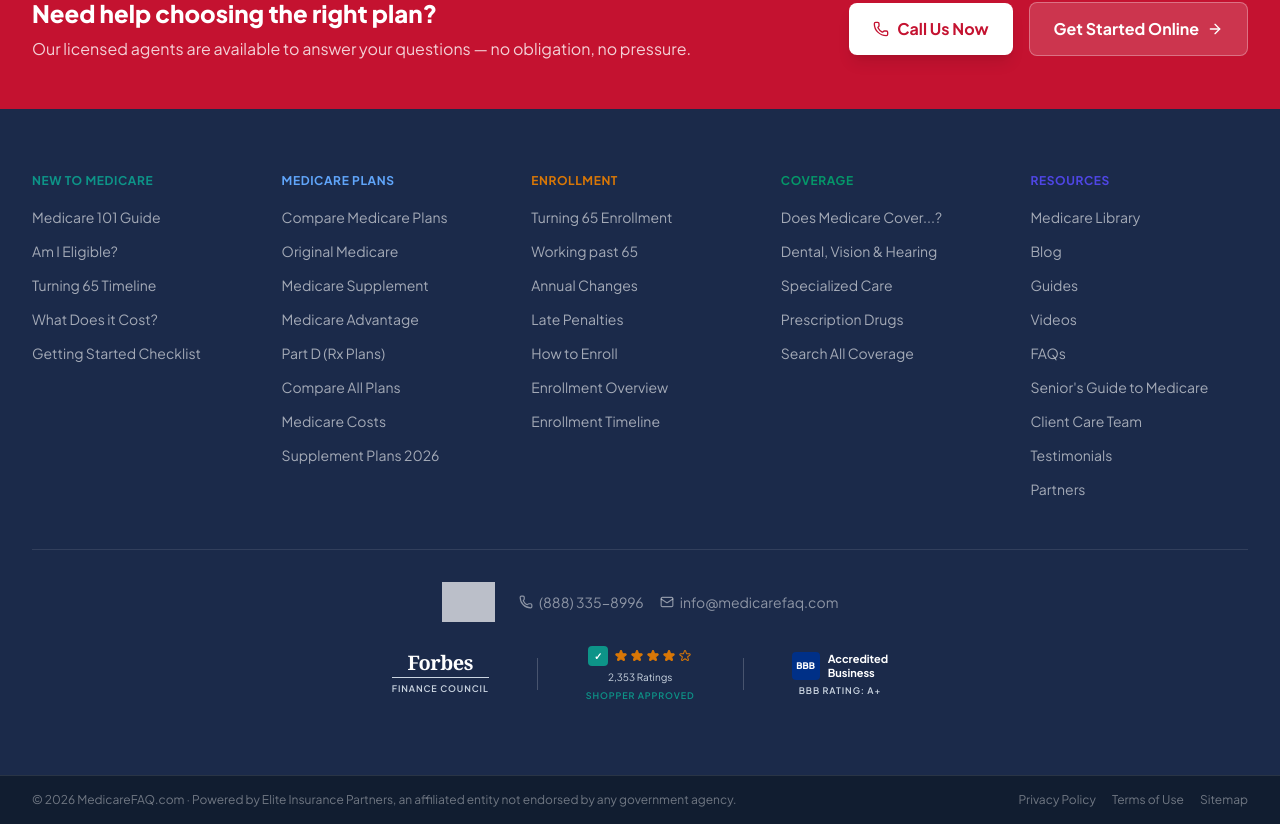
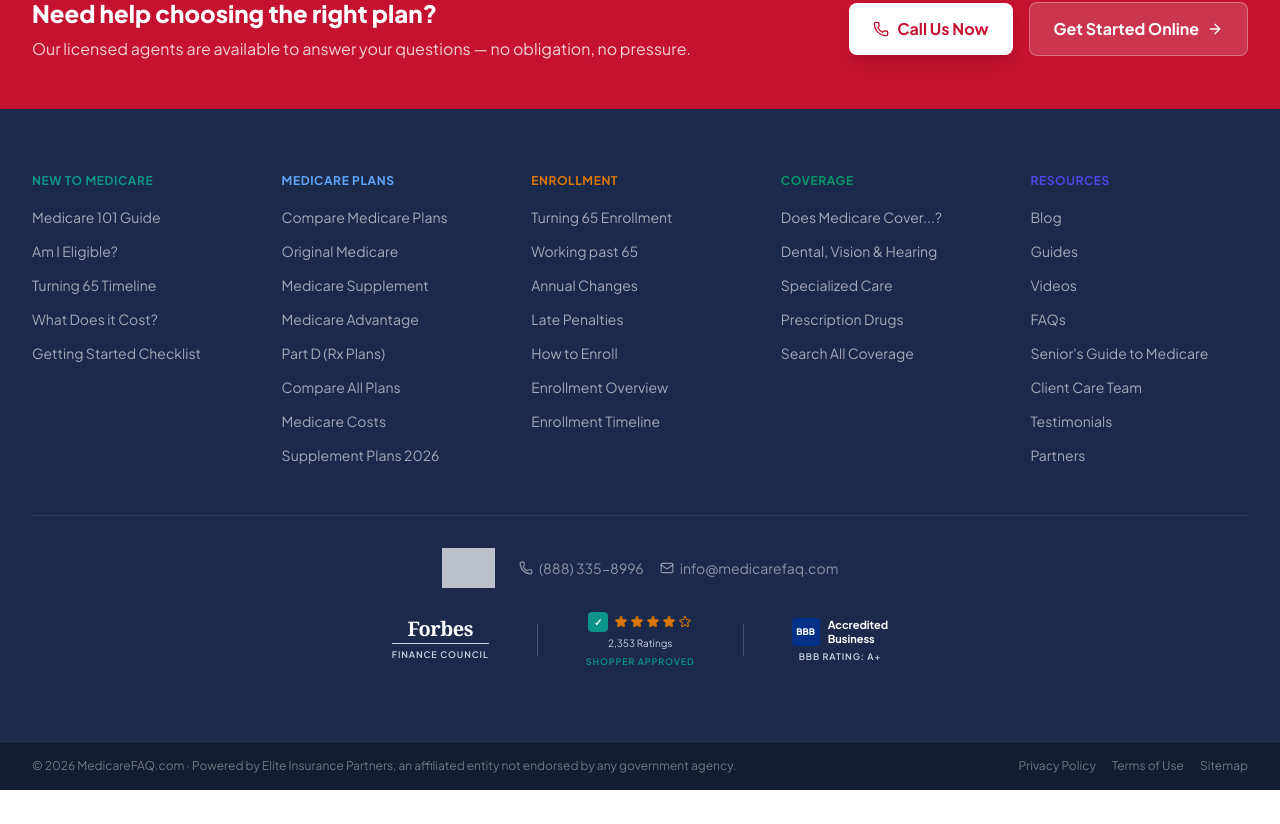
Before and after one commit to cboudreau-eip/medicarefaq-next, a Next.js app: page / in a window 1280 px wide. Shown: the part 4121-4945 px from the top of the page. After the commit the page ends 4911 px from the top, so only its background shows below. Built offline with nearby package versions, Linux system fonts and the light colour scheme; grey boxes are pictures that could not be loaded.

Commit message:
fix: remove Medicare Library from footer Resources column

```diff
--- a/src/components/Footer.tsx
+++ b/src/components/Footer.tsx
@@ -61,7 +61,6 @@ const footerColumns = [
     title: "RESOURCES",
     color: "#4F46E5",
     links: [
-      { label: "Medicare Library", href: "/library" },
       { label: "Blog", href: "/blog" },
       { label: "Guides", href: "/library/guides" },
       { label: "Videos", href: "/videos" },
```
